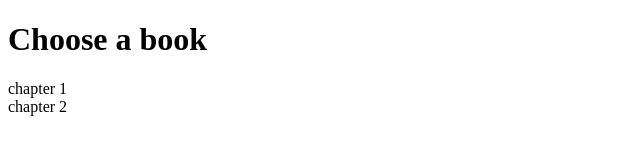
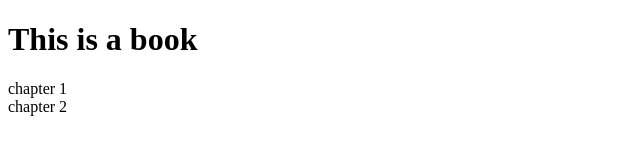
Before and after one commit to julia-yujia/Create-A-Book, a plain HTML site: page index.html in a window 1280 px wide. Shown: the whole page, without its empty margins (0-640 px from the left). Drawn offline with Linux system fonts and the light colour scheme.

Commit message:
Update index.html

```diff
--- a/index.html
+++ b/index.html
@@ -5,7 +5,7 @@
 </head>
 <body>
 
-<h1>Choose a book </h1>
+<h1>This is a book </h1>
 <p>chapter 1 <br> chapter 2 </p>
 
 
```
